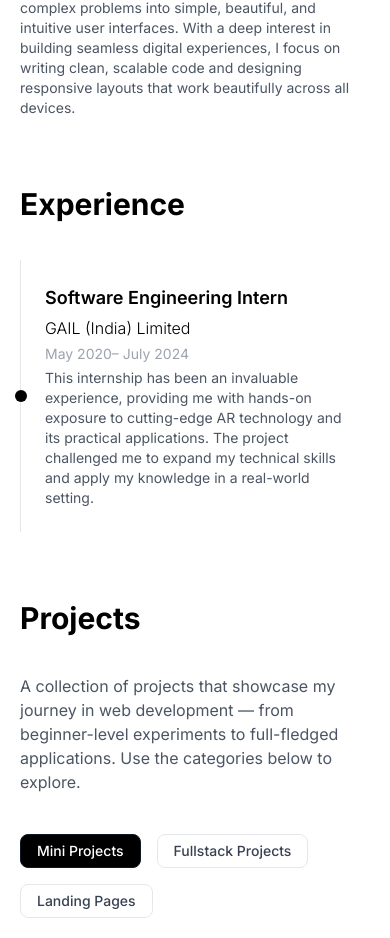
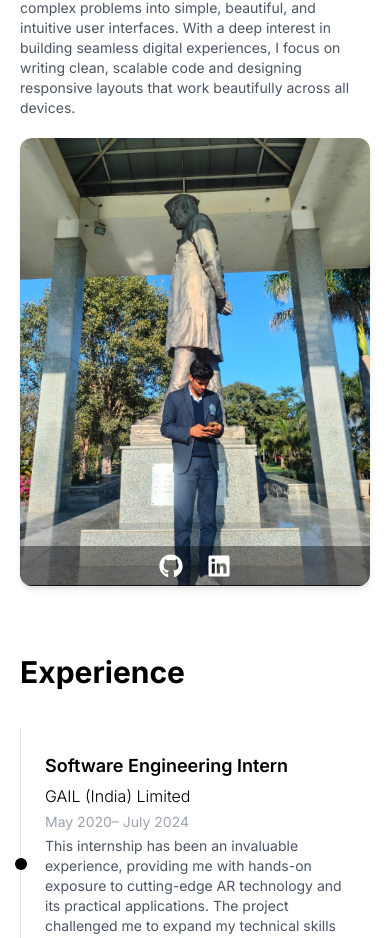
Before and after one commit to narendraojha24/CV--website, a React (Vite) app: page / in a window 390 px wide. Shown: the part 2257-3195 px from the top of the page. Built offline with nearby package versions, Linux system fonts and the light colour scheme.

Commit message:
profile added

```diff
--- a/src/components/Home.jsx
+++ b/src/components/Home.jsx
@@ -4,6 +4,7 @@ import { useState } from "react";
 import { useEffect } from "react";
 import AOS from 'aos';
 import 'aos/dist/aos.css';
+import { FaLinkedin } from "react-icons/fa";
 
 
 export default function Home() {
@@ -112,6 +113,7 @@ export default function Home() {
       id="profile"
     >
       <main className="flex max-w-[1000px] flex-col gap-10 p-5 md:mx-10 md:py-14">
+
       <div className="space-y-5" data-aos="fade-up">
   <h1 className="text-2xl font-bold md:text-4xl" id="heading">
     About
@@ -125,6 +127,38 @@ export default function Home() {
     experiences, I focus on writing clean, scalable code and designing
     responsive layouts that work beautifully across all devices.
   </p>
+
+  {/* 👇 Photo with overlay icons - Mobile only */}
+  <div
+    className="relative w-full max-w-sm mx-auto mt-6 md:hidden"
+    data-aos="fade-up"
+  >
+    <img
+      src="image.jpg" // Replace with your actual photo path
+      alt="Narendra Ojha"
+      className="w-full h-100 object-cover rounded-xl shadow-md margin-top-4"
+    />
+
+    {/* Faded overlay with icons */}
+    <div className="absolute bottom-0 left-0 w-full bg-black bg-opacity-40 py-2 flex justify-center gap-6 rounded-b-xl">
+      <a
+        href="https://github.com/narendraojha24" // Replace with your GitHub
+        target="_blank"
+        rel="noopener noreferrer"
+        className="text-white hover:text-gray-300 text-2xl transition-all duration-300"
+      >
+        <FaGithub />
+      </a>
+      <a
+        href="https://www.linkedin.com/in/narendraojha24/" // Replace with your LinkedIn
+        target="_blank"
+        rel="noopener noreferrer"
+        className="text-white hover:text-blue-300 text-2xl transition-all duration-300"
+      >
+        <FaLinkedin />
+      </a>
+    </div>
+  </div>
 </div>
 
         <div className="space-y-10" data-aos="fade-up">
```
Lines whose indentation alone changed are shown as unchanged.
